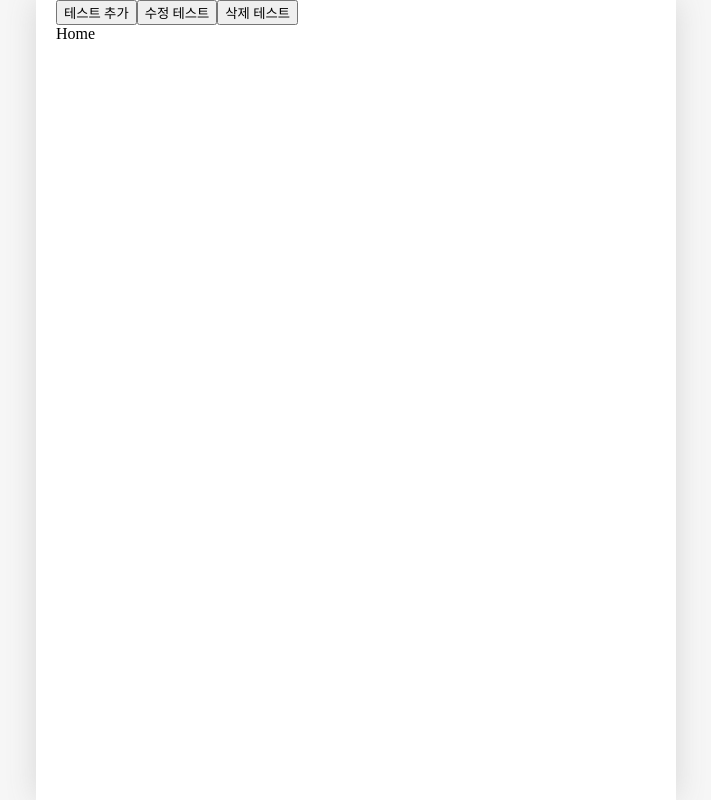
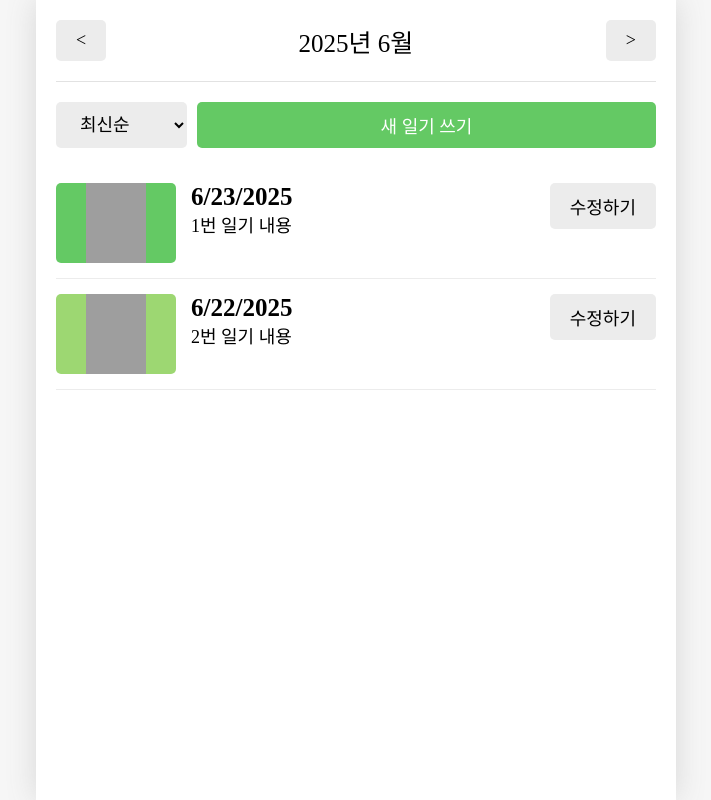
Before and after one commit to WooSangHwang/react, a React (Vite) app in the folder section12/: page / in a window 1280 px wide. Shown: the whole page, without its empty margins (284-995 px from the left). Built offline with nearby package versions, Linux system fonts and the light colour scheme; grey boxes are pictures that could not be loaded; a web font is replaced by a local one.

Commit message:
page Home

```diff
--- a/section12/src/App.jsx
+++ b/section12/src/App.jsx
@@ -13,15 +13,21 @@ import Edit from "./pages/Edit";
 const mockData = [
   {
     id: 1,
-    createdDate: new Date().getTime(),
+    createdDate: new Date("2025-06-23").getTime(),
     emotionId: 1,
     content: "1번 일기 내용",
   },
   {
     id: 2,
-    createdDate: new Date().getTime(),
+    createdDate: new Date("2025-06-22").getTime(),
     emotionId: 2,
     content: "2번 일기 내용",
+  },
+  {
+    id: 3,
+    createdDate: new Date("2025-05-22").getTime(),
+    emotionId: 3,
+    content: "3번 일기 내용",
   },
 ];
 function reducer(state, action) {
@@ -40,8 +46,8 @@ function reducer(state, action) {
   }
 }
 
-const DiaryStateContext = createContext();
-const DiaryDispatchContext = createContext();
+export const DiaryStateContext = createContext();
+export const DiaryDispatchContext = createContext();
 
 function App() {
   const [data, dispatch] = useReducer(reducer, mockData);
@@ -71,7 +77,7 @@ function App() {
     });
   };
   //기존 일기 삭제
-  const onDelte = (id) => {
+  const onDelete = (id) => {
     dispatch({
       type: "DELETE",
       id,
@@ -80,29 +86,8 @@ function App() {
 
   return (
     <>
-      <button
-        onClick={() => {
-          onCreate(new Date().getTime(), 1, "Hello");
-        }}
-      >
-        테스트 추가
-      </button>
-      <button
-        onClick={() => {
-          onUpdate(1, new Date().getTime(), 3, "수정된 일기입니다.");
-        }}
-      >
-        수정 테스트
-      </button>
-      <button
-        onClick={() => {
-          onDelte(1);
-        }}
-      >
-        삭제 테스트
-      </button>
       <DiaryStateContext.Provider value={data}>
-        <DiaryDispatchContext.Provider value={{ onCreate, onUpdate, onDelte }}>
+        <DiaryDispatchContext.Provider value={{ onCreate, onUpdate, onDelete }}>
           <Routes>
             <Route path={"/"} element={<Home />} />
             <Route path={"/new"} element={<New />} />
--- /dev/null
+++ b/section12/src/components/DiaryItem.css
@@ -0,0 +1,56 @@
+.DiaryItem {
+    display: flex;
+    gap: 15px;
+    justify-content: space-between;
+
+    padding: 15px 0px;
+    border-bottom: 1px solid rgb(236,236,236);
+}
+
+.DiaryItem .img_section {
+    min-width: 120px;
+    height : 80px;
+    display: flex;
+    justify-content: center;
+    cursor: pointer;
+    border-radius: 5px;
+}
+
+.DiaryItem .img_section > img {
+    width: 50%;
+}
+
+.DiaryItem .img_section_1 {
+    background-color: rgb(100, 201, 100);
+}
+.DiaryItem .img_section_2 {
+    background-color: rgb(157, 215, 114);
+}
+.DiaryItem .img_section_3 {
+    background-color: rgb(253, 206, 23);
+}
+.DiaryItem .img_section_4 {
+    background-color: rgb(253, 132, 70);
+}
+.DiaryItem .img_section_5 {
+    background-color: rgb(253, 86, 95);
+}
+
+.DiaryItem .info_section {
+    flex: 1px;
+    cursor: pointer;
+}
+
+.DiaryItem .info_section .created_date {
+    font-weight: bold;
+    font-size: 25px;
+
+}
+
+.DiaryItem .info_section .content {
+    font-size: 18px;
+}
+
+.DiaryItem .button_section {
+    min-width: 70px;
+}
--- /dev/null
+++ b/section12/src/components/DiaryItem.jsx
@@ -0,0 +1,28 @@
+import { getEmotionImage } from "../util/get-emotion-image.js";
+import { useNavigate } from "react-router-dom";
+import "./DiaryItem.css";
+import Button from "./Button";
+const DiaryItem = ({ id, emotionId, createdDate, content }) => {
+  const nav = useNavigate();
+  return (
+    <div className={"DiaryItem"}>
+      <div
+        onClick={() => nav(`/diary/${id}`)}
+        className={`img_section img_section_${emotionId}`}
+      >
+        <img src={getEmotionImage(emotionId)} />
+      </div>
+      <div onClick={() => nav(`/diary/${id}`)} className={"info_section"}>
+        <div className={"created_date"}>
+          {new Date(createdDate).toLocaleDateString()}
+        </div>
+        <div className={"content"}>{content}</div>
+      </div>
+      <div onClick={() => nav(`/edit/${id}`)} className={"button_section"}>
+        <Button text={"수정하기"} />
+      </div>
+    </div>
+  );
+};
+
+export default DiaryItem;
--- /dev/null
+++ b/section12/src/components/DiaryList.css
@@ -0,0 +1,18 @@
+.DiaryList .menu_bar {
+    margin: 20px 0px;
+    display: flex;
+    gap:10px;
+
+}
+.DiaryList .menu_bar select {
+    background-color: rgb(236, 236, 236);
+    border: none;
+    border-radius: 5px;
+    padding: 10px 20px;
+    font-size: 18px;
+    cursor: pointer;
+}
+
+.DiaryList .menu_bar button {
+    flex:1px
+}
--- /dev/null
+++ b/section12/src/components/DiaryList.jsx
@@ -0,0 +1,50 @@
+import "./DiaryList.css";
+import DiaryItem from "./DiaryItem";
+import Button from "./Button";
+import { useNavigate } from "react-router-dom";
+import { useState } from "react";
+
+const DiaryList = ({ data }) => {
+  const nav = useNavigate();
+  const [sortType, setSortType] = useState("latest");
+  const onChangeSortType = (e) => {
+    setSortType(e.target.value);
+  };
+
+  const getSortedData = () => {
+    //sort 원본 배열 정렬
+    //toSorted 원본은 그대로 정렬된 새로운 값 반환
+    return data.toSorted((a, b) => {
+      if (sortType === "oldest") {
+        return Number(a.createdDate) - Number(b.createdDate);
+      } else {
+        return Number(b.createdDate) - Number(a.createdDate);
+      }
+    });
+  };
+
+  const sortedData = getSortedData();
+
+  return (
+    <div className={"DiaryList"}>
+      <div className={"menu_bar"}>
+        <select onChange={onChangeSortType}>
+          <option value={"latest"}>최신순</option>
+          <option value={"oldest"}>오래된 순</option>
+        </select>
+        <Button
+          onClick={() => nav("/new")}
+          text={"새 일기 쓰기"}
+          type={"POSITIVE"}
+        />
+      </div>
+      <div className={"list_wrapper"}>
+        {sortedData.map((item) => (
+          <DiaryItem key={item.id} {...item} />
+        ))}
+      </div>
+    </div>
+  );
+};
+
+export default DiaryList;
--- a/section12/src/pages/Home.jsx
+++ b/section12/src/pages/Home.jsx
@@ -1,8 +1,55 @@
-import { useSearchParams } from "react-router-dom";
+import { useState, useContext } from "react";
+import Header from "../components/Header";
+import Button from "../components/Button";
+import DiaryList from "../components/DiaryList";
+import { DiaryStateContext } from "../App";
 
+const getMonthlyData = (pivotDate, data) => {
+  const beginTime = new Date(
+    pivotDate.getFullYear(),
+    pivotDate.getMonth(),
+    1,
+    0,
+    0,
+    0,
+  ).getTime();
+
+  const endTime = new Date(
+    pivotDate.getFullYear(),
+    pivotDate.getMonth() + 1,
+    0,
+    23,
+    59,
+    59,
+  ).getTime();
+
+  return data.filter(
+    (item) => beginTime <= item.createdDate && item.createdDate <= endTime,
+  );
+};
 const Home = () => {
-  const [params, setParams] = useSearchParams();
-  return <div>Home</div>;
+  const data = useContext(DiaryStateContext);
+
+  const [pivotDate, setPivotDate] = useState(new Date());
+  const monthlyData = getMonthlyData(pivotDate, data);
+
+  const onIncreaseMonth = () => {
+    setPivotDate(new Date(pivotDate.getFullYear(), pivotDate.getMonth() + 1));
+  };
+  const onDecreaseMonth = () => {
+    setPivotDate(new Date(pivotDate.getFullYear(), pivotDate.getMonth() - 1));
+  };
+
+  return (
+    <div>
+      <Header
+        title={`${pivotDate.getFullYear()}년 ${pivotDate.getMonth() + 1}월`}
+        leftChild={<Button text={"<"} onClick={onDecreaseMonth} />}
+        rightChild={<Button text={">"} onClick={onIncreaseMonth} />}
+      />
+      <DiaryList data={monthlyData} />
+    </div>
+  );
 };
 
 export default Home;
```
